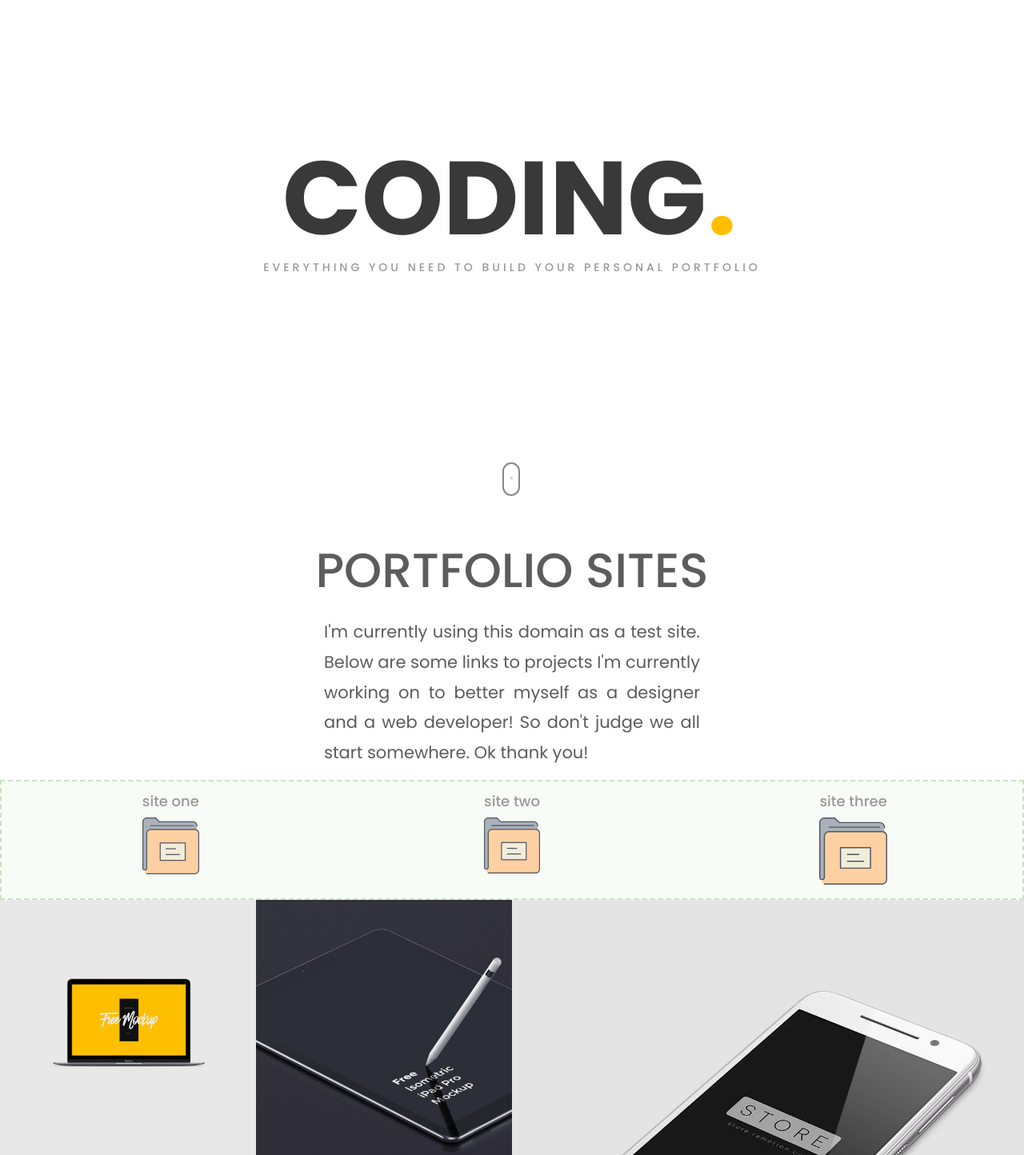
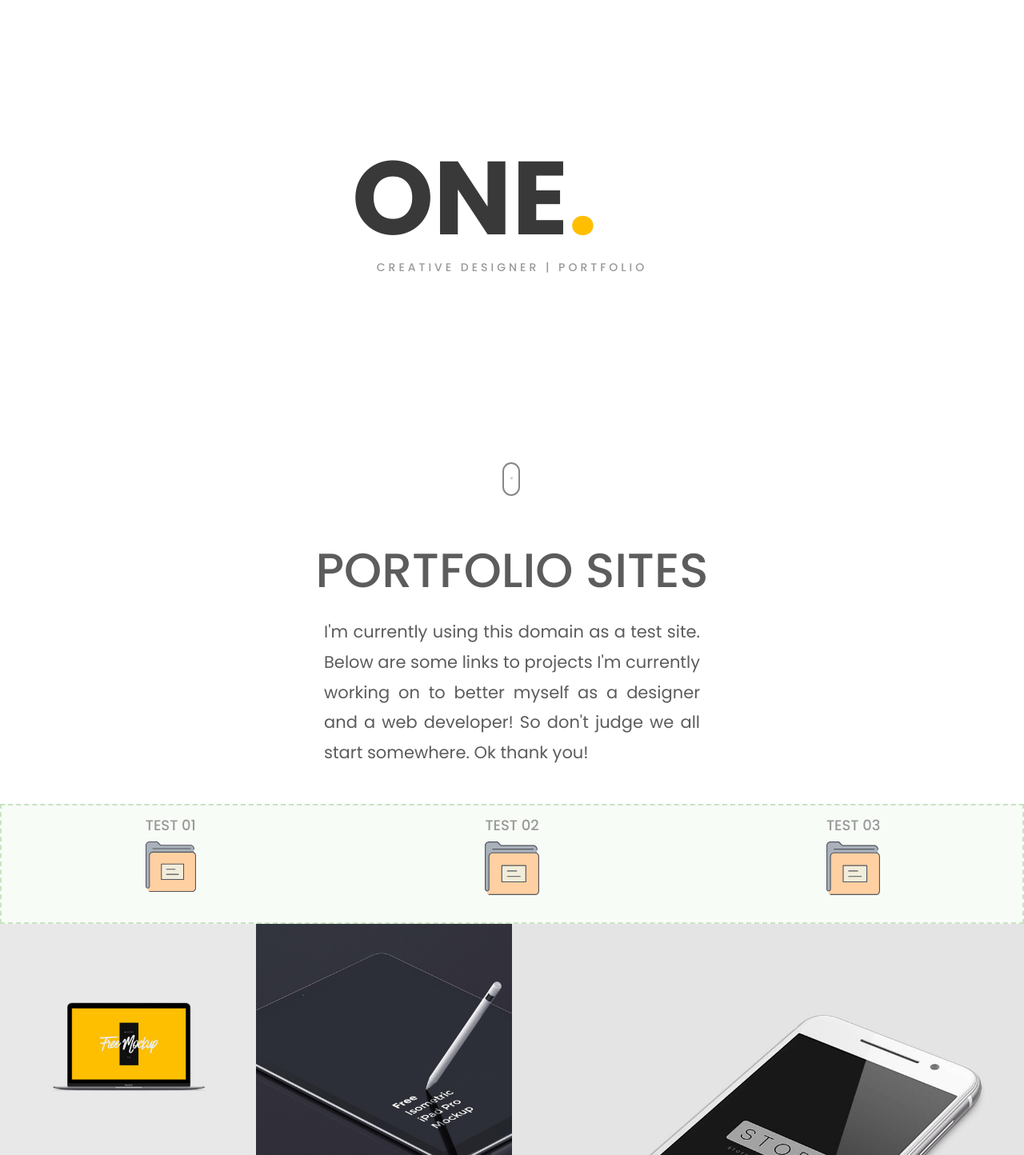
Before and after one commit to bboyrockit/bboyrockit.github.io, a PHP site: page / in a window 1280 px wide. Shown: the part 140-1584 px from the top of the page at 80% size. Run offline with PHP 8.4, Linux system fonts and the light colour scheme; some web fonts are replaced.

Commit message:
UPLOADS SITE

```diff
--- a/css/style2.css
+++ b/css/style2.css
@@ -28,4 +28,5 @@
 .text-ps2{
  display: grid;
  justify-items: center;
+ padding-bottom:30px;
 }
--- a/index.html
+++ b/index.html
@@ -85,12 +85,12 @@
             <div class="table-cell">
                 <h1 class="box-headline letters rotate-2">
                     <span class="box-words-wrapper">
-                        <b class="is-visible">design.</b>
-                        <b>&nbsp;coding.</b>
-                        <b>graphic.</b>
+                        <b class="is-visible">rock.</b>
+                        <b>&nbsp;one.</b>
+                        <b>media.</b>
                     </span>
 		        </h1>
-                <h5>everything you need to build your personal portfolio</h5>
+                <h5>Creative Designer | Portfolio</h5>
             </div>
 
             <div class="mouse">
@@ -104,14 +104,14 @@
             <div class="text-ps">I'm currently using this domain as a test site. Below are some links to projects I'm currently working on to better myself as a designer and a web developer! So don't judge we all start somewhere. Ok thank you!</div>
             </div>
             <div class="testSites">
-                    <div><h4>site one</h4>
-                        <a href="http://bboyrockit.github.io/flexbox-1" alt="flexbox1"><img src="/img/folder.svg"></a>
+                    <div><h4>TEST 01</h4>
+                        <a href="http://bboyrockit.github.io/flexbox-1" alt="flexbox1"><img src="./img/folder.svg"></a>
                     </div>
-                    <div><h4>site two</h4>
-                        <a href="http://bboyrockit.github.io/bootstrap-tut-1" alt="bootstrap"><img src="/img/folder.svg"></a>
+                    <div><h4>TEST 02</h4>
+                        <a href="http://bboyrockit.github.io/bootstrap-tut-1" alt="bootstrap"><img src="./img/folder.svg"></a>
                     </div>
-                    <div><h4>site three</h4>
-                        <a href="http://bboyrockit.github.io/flexbox-2" alt="flexbox2"><img src="/img/folder.svg"></a>
+                    <div><h4>TEST 03</h4>
+                        <a href="http://bboyrockit.github.io/flexbox-2" alt="flexbox2"><img src="./img/folder.svg"></a>
                     </div>
 
             </div>
```
